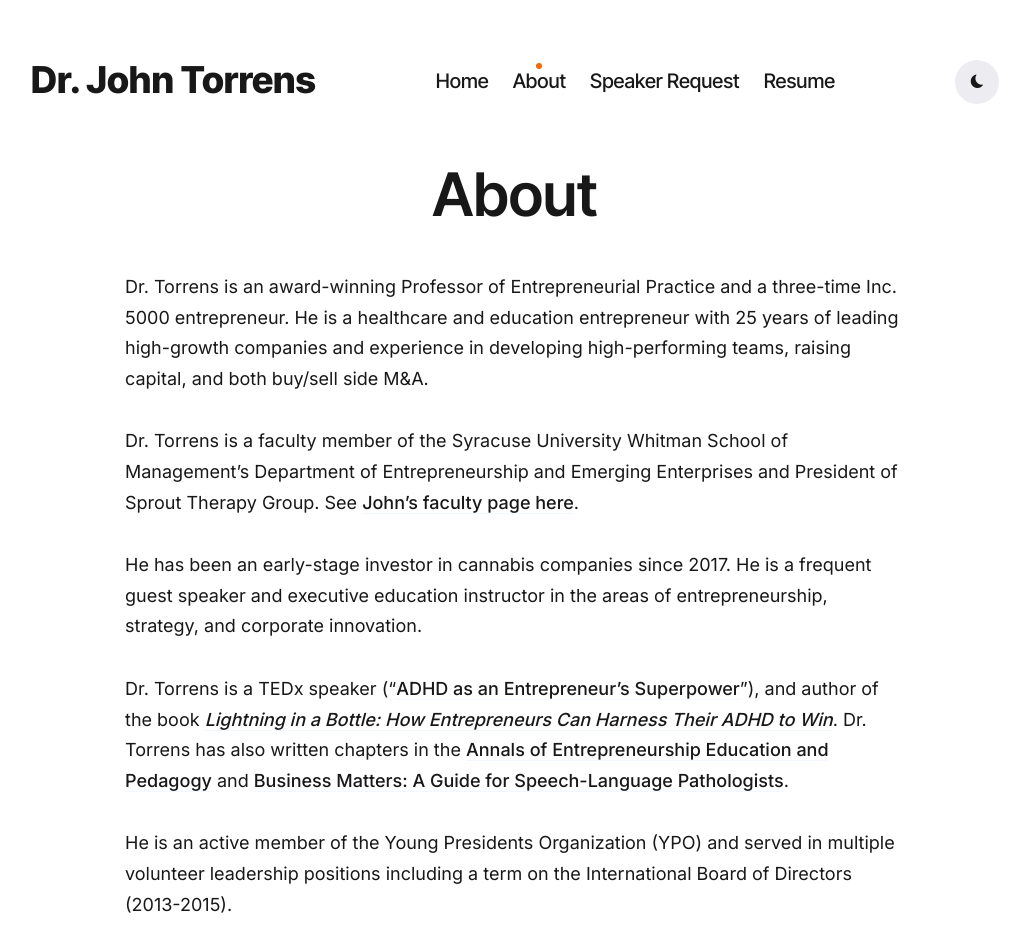
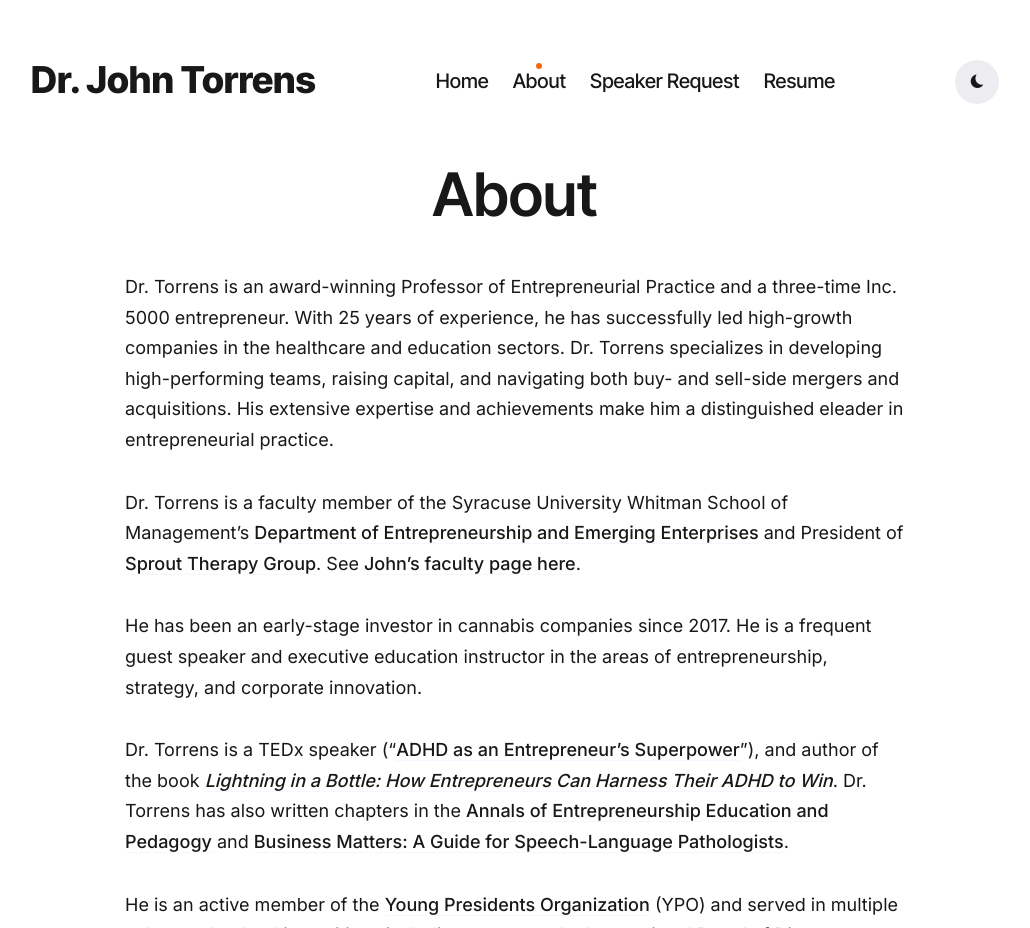
Before and after one commit to bishal784411/John-Torrens-image, a Jekyll site: the page built from _pages/about.md, in a window 1280 px wide, cut to the strip 0-928 px from the top of the page. Shown: the whole strip, without its empty margins (125-1155 px from the left). Built offline with Jekyll 4.4.1, drawn with Linux system fonts in a browser that asks for light colours; nearby versions of some CDN libraries; some web fonts are replaced; some of the changed text lies outside the part shown.

Commit message:
Update about.md

```diff
--- a/_pages/about.md
+++ b/_pages/about.md
@@ -5,15 +5,15 @@
 image:
 ---
 
-Dr. Torrens is an award-winning Professor of Entrepreneurial Practice and a three-time Inc. 5000 entrepreneur. He is a healthcare and education entrepreneur with 25 years of leading high-growth companies and experience in developing high-performing teams, raising capital, and both buy/sell side M&A.
+Dr. Torrens is an award-winning Professor of Entrepreneurial Practice and a three-time Inc. 5000 entrepreneur. With 25 years of experience, he has successfully led high-growth companies in the healthcare and education sectors. Dr. Torrens specializes in developing high-performing teams, raising capital, and navigating both buy- and sell-side mergers and acquisitions. His extensive expertise and achievements make him a distinguished eleader in entrepreneurial practice.
 
-Dr. Torrens is a faculty member of the Syracuse University Whitman School of Management’s Department of Entrepreneurship and Emerging Enterprises and President of Sprout Therapy Group. See [John's faculty page here](https://whitman.syracuse.edu/faculty-and-research/faculty-staff-directory/details/jtorrens).
+Dr. Torrens is a faculty member of the Syracuse University Whitman School of Management’s [Department of Entrepreneurship and Emerging Enterprises](https://whitman.syracuse.edu/academic-areas/entrepreneurship-and-emerging-enterprises) and President of [Sprout Therapy Group](https://www.sprouttherapygroup.com/index.html). See [John's faculty page here](https://whitman.syracuse.edu/faculty-and-research/faculty-staff-directory/details/jtorrens).
 
 He has been an early-stage investor in cannabis companies since 2017. He is a frequent guest speaker and executive education instructor in the areas of entrepreneurship, strategy, and corporate innovation.
 
 Dr. Torrens is a TEDx speaker ("[ADHD as an Entrepreneur’s Superpower](https://www.youtube.com/watch?v=XdT4DIiX7Nk&t=1s)"), and author of the book [*Lightning in a Bottle: How Entrepreneurs Can Harness Their ADHD to Win*](https://www.amazon.com/Lightning-Bottle-Entrepreneurs-Harness-Their/dp/B08SGMZZ6Y/ref=tmm_pap_swatch_0?_encoding=UTF8&dib_tag=se&dib=eyJ2IjoiMSJ9.N9_ihbq4RpjcCMspezYnAw.dwnwERJrNn5DvxA5xX-EqhMyKD4atUtTPI8zjHVoZ7k&qid=1721567840&sr=1-1). Dr. Torrens has  also written chapters in the [Annals of Entrepreneurship Education and Pedagogy](https://www.amazon.com/Annals-Entrepreneurship-Education-Pedagogy-2016/dp/178471917X/ref=tmm_pap_swatch_0?_encoding=UTF8&dib_tag=se&dib=eyJ2IjoiMSJ9.rtq9iaoh39j4J-wRtgZcjA.unAJUBm7_kQF9rvklC_TsuUlcwIYeYPFuT1uO2_T9rY&qid=1721323839&sr=8-1) and [Business Matters: A Guide for Speech-Language Pathologists](https://www.amazon.com/Business-Matters-Guide-Speech-Language-Pathologists/dp/1580411495).
 
-He is an active member of the Young Presidents Organization (YPO) and served in multiple volunteer leadership positions including a term on the International Board of Directors (2013-2015).
+He is an active member of the [Young Presidents Organization](https://www.ypo.org/) (YPO) and served in multiple volunteer leadership positions including a term on the International Board of Directors (2013-2015).
 
 <div class="gallery-box">
   <div class="gallery">
```
